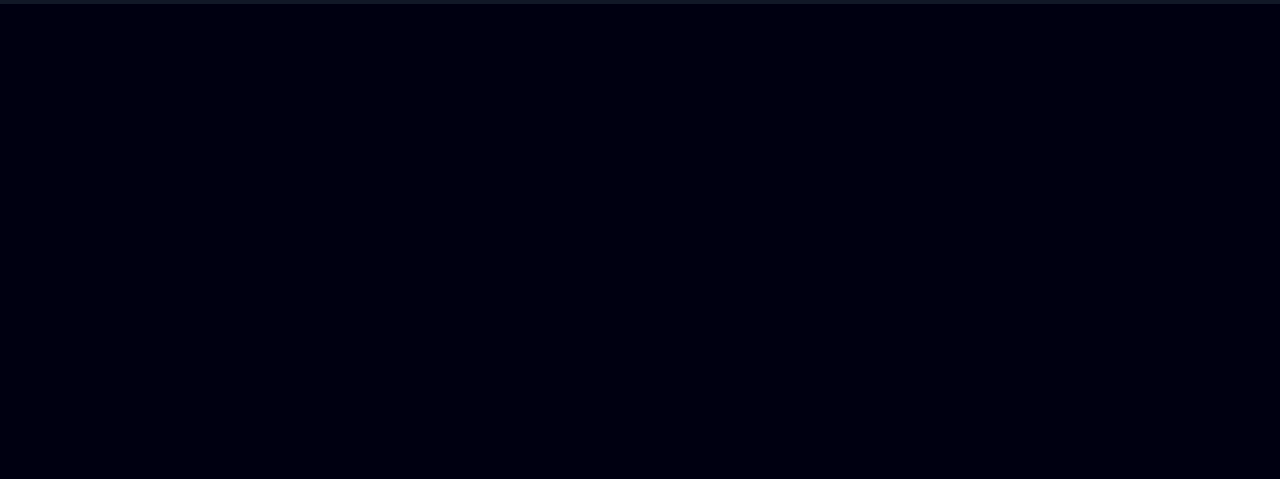
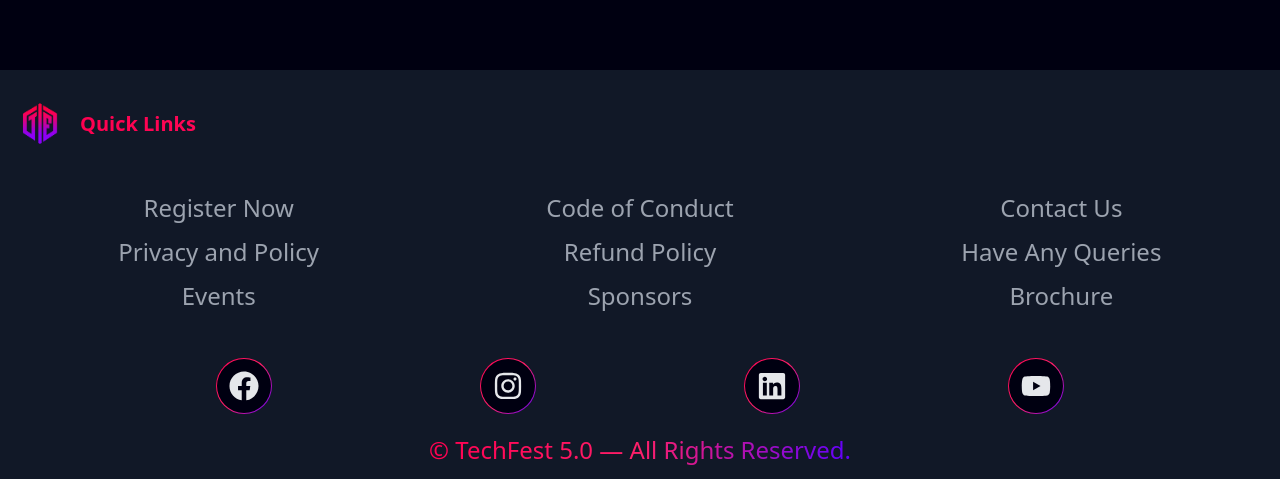
Before and after one commit to 08-anujdixit/my-techfest, a React (Vite) app: page / in a window 1280 px wide. Shown: the part 796-1275 px from the top of the page. Before the commit the page ends 800 px from the top, so only its background shows below. Built offline with nearby package versions, Linux system fonts and the light colour scheme; no server answers.

Commit message:
production

```diff
--- a/src/components/Footer.jsx
+++ b/src/components/Footer.jsx
@@ -142,7 +142,7 @@ const Footer = () => {
         <div className='flex justify-center h-[20%] items-center'>
           <p
           className='text-grad md:text-2xl'
-          >&copy; 2025 Tech Fest. All Rights Reserved.</p>
+          >&copy; TechFest 5.0 — All Rights Reserved.</p>
         </div>
 
       </footer>
--- a/src/pages/AboutPage.jsx
+++ b/src/pages/AboutPage.jsx
@@ -167,8 +167,8 @@ const AboutPage = () => {
       ans:'Anyone with a passion for tech can participate — students from any college, developers, and designers are all welcome.'
     },
     {
-      query:'Who do I contact for queries?',
-      ans:'You can reach out to us at techfest.npgc@gmail.com or DM us on Instagram or LinkedIn @techfest5.0, We’re happy to help!'
+      query:'Who do I contact for more queries?',
+      ans:'You can reach out to us at techfest.npgc@gmail.com or DM us on Instagram or LinkedIn @techfest5.0 or contact the coordinators from the Contact Us section, We’re happy to help!'
     },
     {
       query:'What should I bring?',
```
Also changed, not shown: src/main.jsx (+22 -22 lines).
